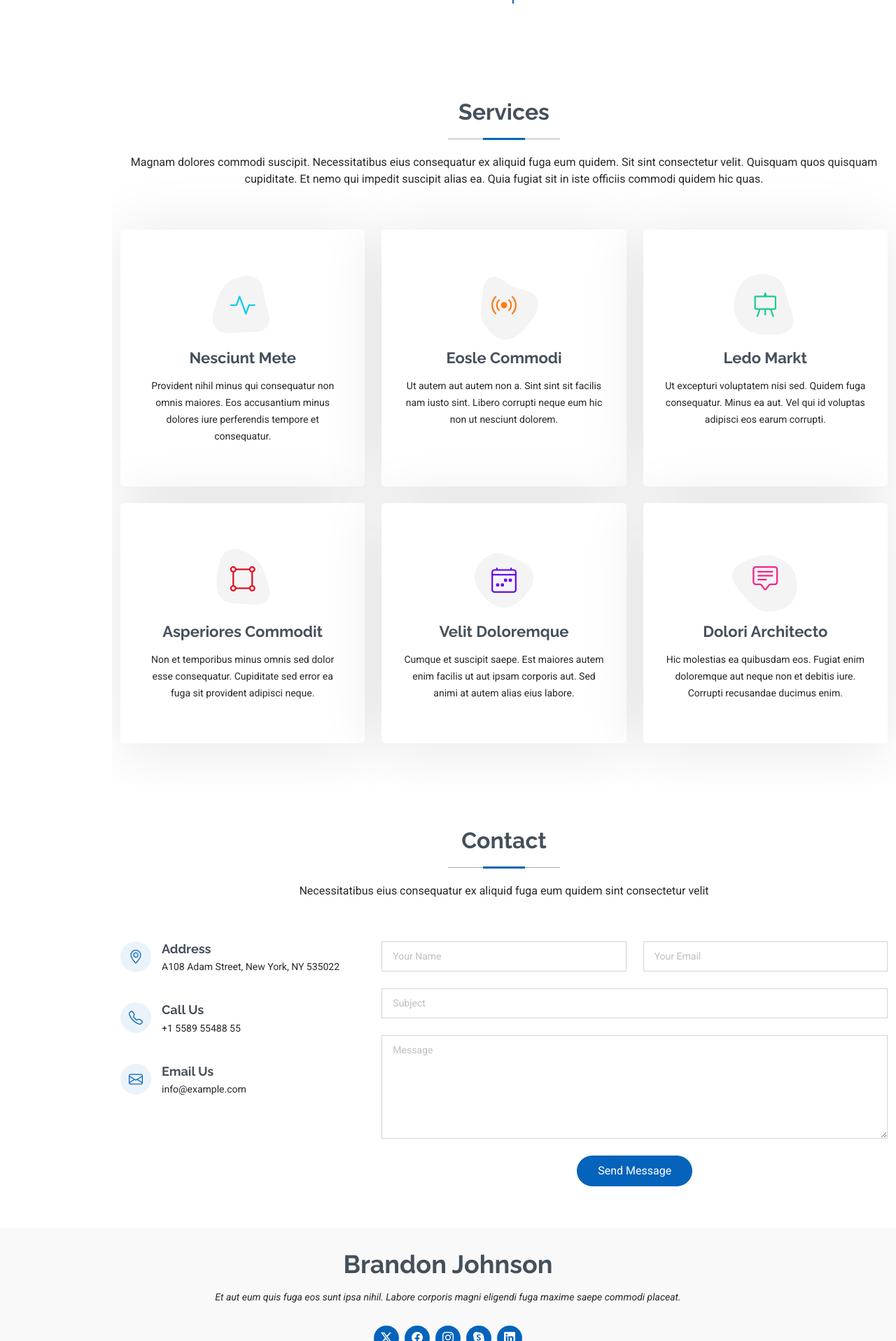
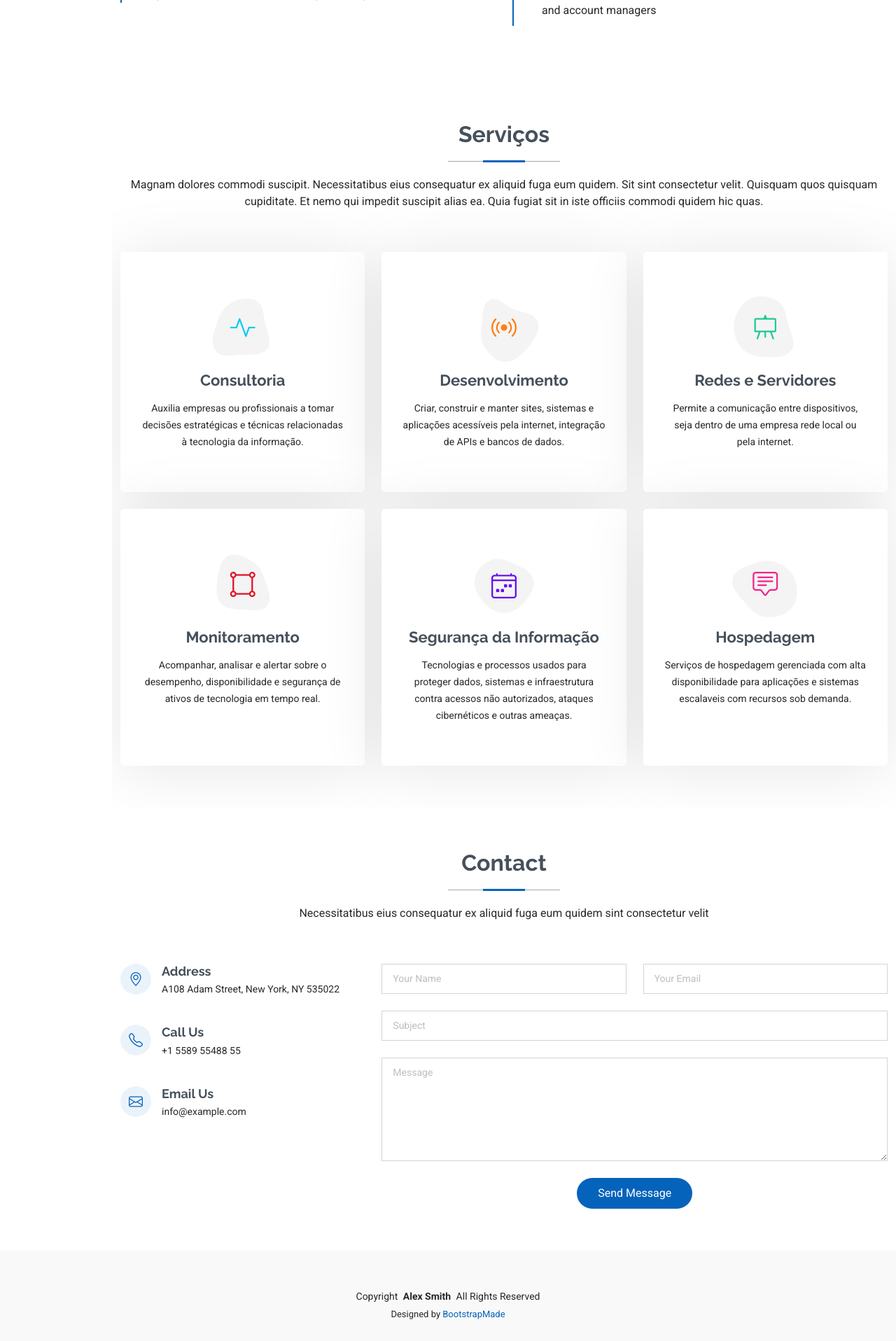
Before and after one commit to betosantos/projetoflask, a Flask app: page / in a window 1280 px wide. Shown: the part 2838-4754 px from the top of the page at 70% size. After the commit the page ends 4723 px from the top, so only its background shows below. Run offline with Flask 3, Linux system fonts and the light colour scheme; data that the repository does not hold is empty; some libraries are stand-ins or nearby versions.

Commit message:
adicionada bloco de serviçoas

```diff
--- a/static/assets/css/main.css
+++ b/static/assets/css/main.css
@@ -318,7 +318,7 @@ h6 {
 
 .footer .copyright {
   padding-top: 25px;
-  border-top: 1px solid color-mix(in srgb, var(--default-color), transparent 90%);
+  /*border-top: 1px solid color-mix(in srgb, var(--default-color), transparent 90%); */
 }
 
 .footer .credits {
--- a/templates/base.html
+++ b/templates/base.html
@@ -28,9 +28,7 @@
 <body class="index-page">
 
   <header id="header" class="header d-flex flex-column justify-content-center">
-
     <i class="header-toggle d-xl-none bi bi-list"></i>
-
     <nav id="navmenu" class="navmenu">
       <ul>
         <li><a href="#hero" class="active"><i class="bi bi-house navicon"></i><span>Home</span></a></li>
@@ -41,11 +39,10 @@
         <li><a href="#contact"><i class="bi bi-envelope navicon"></i><span>Contato</span></a></li>
       </ul>
     </nav>
-
   </header>
 
+
   <main class="main">
-
     <!-- Hero Section -->
     <section id="hero" class="hero section light-background">
 
@@ -55,7 +52,7 @@
         <div class="row justify-content-center">
           <div class="col-lg-9">
             <h2>Tecnologia da Informação</h2>
-            <p>Sou, <span class="typed" data-typed-items="Desenvolvedor Web, Consultor de Tecnologia da Informação, Freelancer">Designer</span><span class="typed-cursor typed-cursor--blink" aria-hidden="true"></span></p>
+            <p>Sou,  <b><i><span class="typed" data-typed-items="Desenvolvedor Web, Consultor de Tecnologia da Informação, Freelancer">Designer</span><span class="typed-cursor typed-cursor--blink" aria-hidden="true"></span></b></i></p>
             <!--<div class="social-links">
               <a href="#"><i class="bi bi-twitter-x"></i></a>
               <a href="#"><i class="bi bi-facebook"></i></a>
@@ -69,7 +66,7 @@
     </section><!-- /Hero Section -->
 
     <!-- About Section -->
-    <section id="about" class="about section">
+    <section id="about" class="about section mt-5">
 
       <!-- Section Title -->
       <div class="container section-title" data-aos="fade-up">
@@ -81,11 +78,8 @@
         <p>Atuando com segurança da informação, participei da estruturação de políticas, gestão de acessos, controle de vulnerabilidades e implantação de boas práticas. Em infraestrutura, virtualização de servidores, implantação de soluções de alta disponibilidade.</p>
         <br>
         <p>Na área de telefonia soluções de call center VoIP integradas e sistemas corporativos, com foco em redução de custos e otimização da comunicação interna. Já no desenvolvimento web, atuei no desenho e construção de aplicações internas, painéis de controle e automações voltadas para eficiência operacional.</p>
+      </div><!-- End Section Title -->
 
-        <p class="py-3">
-            Acredito no uso estratégico da tecnologia como diferencial competitivo e redução de custos para as organizações.
-        </p>
-      </div><!-- End Section Title -->
 
       <div class="container" data-aos="fade-up" data-aos-delay="100">
 
@@ -100,9 +94,12 @@
               <!-- Coluna do Texto -->
               <div class="col-md-7">
 
-                    <h2>Consultoria em Tecnologia da Informação.</h2>
-                    <p class="fst-italic py-3">
+                <h2><b>Consultoria em Tecnologia da Informação.</b></h2>
+                <p class="fst-italic py-1">
                     Tenho objetivo em resultados, com forte capacidade de adaptação e atuação consultiva junto a times técnicos e áreas de negócios, inclusive com utilização de novas tecnologias.
+                </p>
+                <p>
+                    Acredito no uso estratégico da tecnologia como diferencial competitivo e redução de custos para as organizações.
                 </p>
                 <div class="row">
                     <div class="col-lg-6">
@@ -197,11 +194,8 @@
             </div><!-- Edn Resume Item -->
 
           </div>
-
         </div>
-
       </div>
-
     </section><!-- /Resume Section -->
 
 
@@ -210,7 +204,7 @@
 
       <!-- Section Title -->
       <div class="container section-title" data-aos="fade-up">
-        <h2>Services</h2>
+        <h2>Serviços</h2>
         <p>Magnam dolores commodi suscipit. Necessitatibus eius consequatur ex aliquid fuga eum quidem. Sit sint consectetur velit. Quisquam quos quisquam cupiditate. Et nemo qui impedit suscipit alias ea. Quia fugiat sit in iste officiis commodi quidem hic quas.</p>
       </div><!-- End Section Title -->
 
@@ -227,9 +221,9 @@
                 <i class="bi bi-activity"></i>
               </div>
               <a href="#" class="stretched-link">
-                <h3>Nesciunt Mete</h3>
+                <h3>Consultoria</h3>
               </a>
-              <p>Provident nihil minus qui consequatur non omnis maiores. Eos accusantium minus dolores iure perferendis tempore et consequatur.</p>
+              <p>Auxilia empresas ou profissionais a tomar decisões estratégicas e técnicas relacionadas à tecnologia da informação.</p>
             </div>
           </div><!-- End Service Item -->
 
@@ -242,9 +236,9 @@
                 <i class="bi bi-broadcast"></i>
               </div>
               <a href="#" class="stretched-link">
-                <h3>Eosle Commodi</h3>
+                <h3>Desenvolvimento</h3>
               </a>
-              <p>Ut autem aut autem non a. Sint sint sit facilis nam iusto sint. Libero corrupti neque eum hic non ut nesciunt dolorem.</p>
+              <p>Criar, construir e manter sites, sistemas e aplicações acessíveis pela internet, integração de APIs e bancos de dados.</p>
             </div>
           </div><!-- End Service Item -->
 
@@ -257,9 +251,9 @@
                 <i class="bi bi-easel"></i>
               </div>
               <a href="#" class="stretched-link">
-                <h3>Ledo Markt</h3>
+                <h3>Redes e Servidores</h3>
               </a>
-              <p>Ut excepturi voluptatem nisi sed. Quidem fuga consequatur. Minus ea aut. Vel qui id voluptas adipisci eos earum corrupti.</p>
+              <p>Permite a comunicação entre dispositivos, seja dentro de uma empresa rede local ou pela internet.</p>
             </div>
           </div><!-- End Service Item -->
 
@@ -272,9 +266,9 @@
                 <i class="bi bi-bounding-box-circles"></i>
               </div>
               <a href="#" class="stretched-link">
-                <h3>Asperiores Commodit</h3>
+                <h3>Monitoramento</h3>
               </a>
-              <p>Non et temporibus minus omnis sed dolor esse consequatur. Cupiditate sed error ea fuga sit provident adipisci neque.</p>
+              <p>Acompanhar, analisar e alertar sobre o desempenho, disponibilidade e segurança de ativos de tecnologia em tempo real.</p>
               <a href="#" class="stretched-link"></a>
             </div>
           </div><!-- End Service Item -->
@@ -288,9 +282,9 @@
                 <i class="bi bi-calendar4-week icon"></i>
               </div>
               <a href="#" class="stretched-link">
-                <h3>Velit Doloremque</h3>
+                <h3>Segurança da Informação</h3>
               </a>
-              <p>Cumque et suscipit saepe. Est maiores autem enim facilis ut aut ipsam corporis aut. Sed animi at autem alias eius labore.</p>
+              <p>Tecnologias e processos usados para proteger dados, sistemas e infraestrutura contra acessos não autorizados, ataques cibernéticos e outras ameaças.</p>
               <a href="#" class="stretched-link"></a>
             </div>
           </div><!-- End Service Item -->
@@ -304,9 +298,9 @@
                 <i class="bi bi-chat-square-text"></i>
               </div>
               <a href="#" class="stretched-link">
-                <h3>Dolori Architecto</h3>
+                <h3>Hospedagem</h3>
               </a>
-              <p>Hic molestias ea quibusdam eos. Fugiat enim doloremque aut neque non et debitis iure. Corrupti recusandae ducimus enim.</p>
+              <p>Serviços de hospedagem gerenciada com alta disponibilidade para aplicações e sistemas escalaveis com recursos sob demanda.</p>
               <a href="#" class="stretched-link"></a>
             </div>
           </div><!-- End Service Item -->
@@ -400,7 +394,7 @@
 
   <footer id="footer" class="footer position-relative light-background">
     <div class="container">
-      <h3 class="sitename">Brandon Johnson</h3>
+      <!--<h3 class="sitename">Brandon Johnson</h3>
       <p>Et aut eum quis fuga eos sunt ipsa nihil. Labore corporis magni eligendi fuga maxime saepe commodi placeat.</p>
       <div class="social-links d-flex justify-content-center">
         <a href=""><i class="bi bi-twitter-x"></i></a>
@@ -408,7 +402,7 @@
         <a href=""><i class="bi bi-instagram"></i></a>
         <a href=""><i class="bi bi-skype"></i></a>
         <a href=""><i class="bi bi-linkedin"></i></a>
-      </div>
+      </div> -->
       <div class="container">
         <div class="copyright">
           <span>Copyright</span> <strong class="px-1 sitename">Alex Smith</strong> <span>All Rights Reserved</span>
```
Lines whose indentation alone changed are shown as unchanged.
